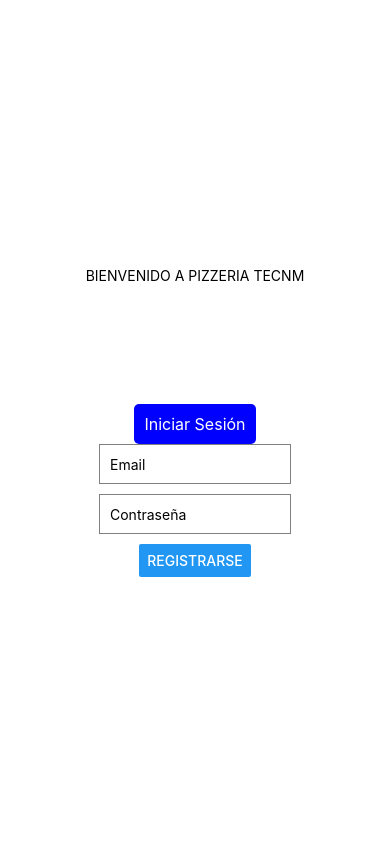
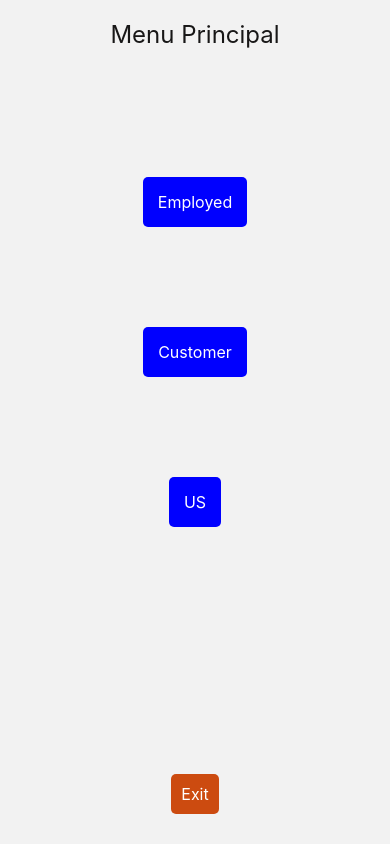
Before and after one commit to zfelipe583/proyectoPrimer, a React Native app: screen /MenuPrincipal in a window 390 px wide. Built offline with nearby package versions, Linux system fonts and the light colour scheme.

Commit message:
implemento de la estructura de navegacion y agregar los screen de los main

```diff
--- a/App.js
+++ b/App.js
@@ -1,12 +1,12 @@
 import { StatusBar } from 'expo-status-bar';
 import { StyleSheet, Text, View } from 'react-native';
+import MenuPrincipalScreens from './src/screens/MenuPrincipalScreens.js';
+import NavigationStack from './src/navigation/NavigationStack.js';
 import LoginScreens from './src/screens/LoginScreens.js';
 
 export default function App() {
   return (
-    <View style={styles.container}>
-      <LoginScreens />
-    </View>
+    <NavigationStack />
   );
 }
 
--- a/package.json
+++ b/package.json
@@ -15,7 +15,8 @@
     "expo-status-bar": "~3.0.9",
     "react": "19.1.0",
     "react-native": "0.81.5",
-    "react-native-safe-area-context": "~5.6.0"
+    "react-native-safe-area-context": "~5.6.0",
+    "react-native-screens": "~4.16.0"
   },
   "private": true
 }
--- /dev/null
+++ b/src/navigation/NavigationStack.js
@@ -0,0 +1,24 @@
+import MenuPrincipalScreens from '../screens/MenuPrincipalScreens.js';
+import LoginScreens from '../screens/LoginScreens.js';
+import { NavigationContainer } from '@react-navigation/native';
+import { createNativeStackNavigator } from '@react-navigation/native-stack';
+import OrdersScreen from '../screens/OrdersScreens.js'
+import OrdersDetailScreens from '../screens/OrdersDetailScreens.js';
+import CustomerScreens from '../screens/CustomerScreens.js';
+
+const Stack = createNativeStackNavigator();
+
+export default function NavigationStack() {
+    return (
+        <NavigationContainer>
+            <Stack.Navigator>
+                <Stack.Screen name="Login" component={LoginScreens} />
+                <Stack.Screen name="MenuPrincipal" component={MenuPrincipalScreens}
+                options={{ headerShown: false }} />
+                <Stack.Screen name="Orders" component={OrdersScreen}/>
+                <Stack.Screen name="OrdersD" component={OrdersDetailScreens}/>
+                <Stack.Screen name="Customer" component={CustomerScreens}/>
+            </Stack.Navigator>
+        </NavigationContainer>
+    );
+}
--- /dev/null
+++ b/src/screens/CustomerScreens.js
@@ -0,0 +1,47 @@
+import React from "react";
+import { View, Text, TouchableOpacity } from "react-native";
+
+export default function CustomerScreens(props) {
+    const { navigation } = props;
+    const gotoMenu = () => {
+        navigation.navigate("MenuPrincipal");
+    }
+    const gotoOrders = () => {
+        navigation.navigate("Orders");
+    }
+    return (
+        <View style={styles.container}>
+            <Text style={styles.title}>Customer</Text>
+            <TouchableOpacity style={styles.button} onPress={gotoMenu}>
+                <Text style={styles.buttonText}>Menu</Text>
+            </TouchableOpacity>
+            <TouchableOpacity style={styles.button} onPress={gotoOrders}>
+                <Text style={styles.buttonText}>Orders</Text>
+            </TouchableOpacity>
+
+        </View>
+    );
+}
+const styles = {
+    container: {
+        flex: 1,
+        justifyContent: "center",
+        alignItems: "center",
+    },
+    button: {
+        backgroundColor: "#007AFF",
+        padding: 10,
+        borderRadius: 5,
+        marginTop: 20,
+    },
+    buttonText: {
+        color: "#FFFFFF",
+        fontSize: 16,
+
+
+    },
+    title:{
+        color: "#181717",
+        fontSize: 24
+    }
+};
--- a/src/screens/LoginScreens.js
+++ b/src/screens/LoginScreens.js
@@ -1,7 +1,11 @@
 import React from 'react';
 import { View, Text, Alert, Image, TextInput, TouchableOpacity, Button} from 'react-native';
 
-export default function LoginScreens() {
+export default function LoginScreens(props) {
+    const { navigation } = props;
+    const gotoMenuPrincipal = () => {
+        navigation.navigate('MenuPrincipal');
+    };
     const [email, setEmail] = React.useState('');
     const [password, setPassword] = React.useState('');
     const usuario = [
@@ -16,6 +20,7 @@ export default function LoginScreens() {
         if (user) {
             // Login successful
             Alert.alert('Login successful');
+            gotoMenuPrincipal();
         } else {
             // Login failed
             Alert.alert('Login failed');
@@ -25,12 +30,12 @@ export default function LoginScreens() {
 
         <View style={styles.container}>
             <Text>BIENVENIDO A PIZZERIA TECNM</Text>
-            <Image style={styles.Image}  />
+            {/* <Image style={styles.Image}  /> */}
             <TouchableOpacity style={styles.button} onPress={handleLogin}>
                 <Text style={styles.buttonText}>Iniciar Sesión</Text>
             </TouchableOpacity>
             <TextInput style={styles.input} placeholder="Email" value={email} onChangeText={setEmail} />
-            <TextInput style={styles.input} placeholder="Contraseña" value={password} onChangeText={setPassword} secureTextEntry />
+            <TextInput style={styles.input} placeholder="Contraseña" value={password} onChangeText={setPassword} />
 
             <Button title="Registrarse" onPress={() => Alert.alert('Registro no implementado')} />
 
--- /dev/null
+++ b/src/screens/MenuPrincipalScreens.js
@@ -0,0 +1,87 @@
+import React from 'react';
+import { View, Text, TouchableOpacity, Button } from 'react-native';
+
+export default function MenuPrincipalScreens(props) {
+    const { navigation } = props;
+    const goToEmployed = () => {
+        navigation.navigate("OrdersD");
+
+    };
+    const goToCustomer = () => {
+        navigation.navigate("Customer");
+
+    };
+    const goToUS = () => {
+
+    };
+    const exitApp = () => {
+
+        navigation.reset({
+            index: 0,
+            routes: [{ name: 'Login' }],
+        });
+    };
+    return (
+        <View style={styles.container}>
+            <Text style={styles.title}>Menu Principal</Text>
+            <View style={styles.byde}>
+
+                <TouchableOpacity style={styles.button} onPress={goToEmployed}>
+                    <Text style={styles.buttonText}>Employed</Text>
+                </TouchableOpacity>
+                <TouchableOpacity style={styles.button} onPress={goToCustomer}>
+                    <Text style={styles.buttonText}>Customer</Text>
+                </TouchableOpacity>
+                <TouchableOpacity style={styles.button} onPress={goToUS}>
+                    <Text style={styles.buttonText}>US</Text>
+                </TouchableOpacity>
+            </View>
+            <View style={styles.buttonExitContainer}>
+                <TouchableOpacity style={styles.buttonExit} onPress={exitApp}>
+                    <Text style={styles.buttonText}>Exit</Text>
+                </TouchableOpacity>
+            </View>
+        </View>
+    );
+};
+const styles = {
+    container: {
+        flex: 1,
+        alignItems: 'center',
+    },
+    byde:{
+        flex: 1,
+        justifyContent: 'center',
+        alignItems: 'center',
+
+    },
+    button: {
+        backgroundColor: 'blue',
+        padding: 15,
+        borderRadius: 5,
+        marginBottom: 100,
+    },
+    buttonText: {
+        color: 'white',
+        fontSize: 16
+    },
+    buttonExitContainer: {
+        marginTop: 'auto',
+        width: '100%',
+        alignItems: 'center',
+        marginBottom: 30
+    },
+    buttonExit: {
+        backgroundColor: "#cc4b10",
+        padding: 10,
+        borderRadius: 5,
+        marginTop: 20,
+    },
+    title:{
+        color: "#181717",
+        fontSize: 24,
+        alignItems: 'flex-start',
+        paddingTop: 20
+    }
+
+};
--- /dev/null
+++ b/src/screens/OrdersDetailScreens.js
@@ -0,0 +1,51 @@
+import React from "react";
+import { View, TouchableOpacity , Text} from "react-native";
+
+export default function OrdersDetailScreens (props){
+    const {navigation} = props;
+    const gotoexit = () => {
+        navigation.reset({
+            index: 0,
+            routes: [{ name: 'Login' }],
+        });
+    };
+
+
+
+    return(
+        <View style={styles.container}>
+            <Text style={styles.title}>Orders</Text>
+            <View style={styles.buttonExitContainer}>
+                <TouchableOpacity style={styles.buttonExit} onPress={gotoexit}>
+                    <Text style={styles.buttonText}>Exit</Text>
+                </TouchableOpacity>
+            </View>
+        </View>
+    );
+};
+const styles = {
+    container: {
+        flex: 1,
+        alignItems: "center",
+    },
+    buttonExit: {
+        backgroundColor: "#cc4b10",
+        padding: 10,
+        borderRadius: 5,
+        marginTop: 20,
+    },
+    buttonText: {
+        color: "#FFFFFF",
+        fontSize: 16,
+    },
+    title:{
+        color: "#181717",
+        fontSize: 24
+    },
+    buttonExitContainer: {
+        marginTop: 'auto',
+        width: '100%',
+        alignItems: 'center',
+        marginBottom: 30
+     },
+};
--- /dev/null
+++ b/src/screens/OrdersScreens.js
@@ -0,0 +1,42 @@
+import React, {useState} from "react";
+import { View, Text, TouchableOpacity, TextInput, FlatList } from "react-native";
+export default function OrdersScreen(props){
+    const {navigation} = props
+    const [showPizzas, setShowPizzas] = useState(false);
+    const [selectedPizza, setSelectedPizza] = useState(null);
+    const [size, setSize] = useState("Mediana");
+    const [quantity, setQuantity] = useState("1");
+    const pizzas = [
+        { id: 1, name: "Pepperoni" },
+        { id: 2, name: "Hawaiana" },
+        { id: 3, name: "Mexicana" }
+    ];
+
+    const sizes = ["Chica", "Mediana", "Grande"];
+
+    const confirmOrder = () => {
+        if (!selectedPizza) {
+        alert("Selecciona una pizza");
+        return;
+        }
+
+        navigation.navigate("OrdersD", {
+        pizza: selectedPizza,
+        size,
+        quantity
+        });
+    };
+
+    return(
+        <View style={styles.container}>
+            <Text style={styles.title}>Orders</Text>
+        </View>
+    );
+};
+const styles = {
+    container: {
+        flex: 1,
+        justifyContent: "center",
+        alignItems: "center",
+    }
+}
```
Also changed, not shown: src/screens/MenuScreens.js (added), 1 other file (tests, documents, lock files or other folders).
